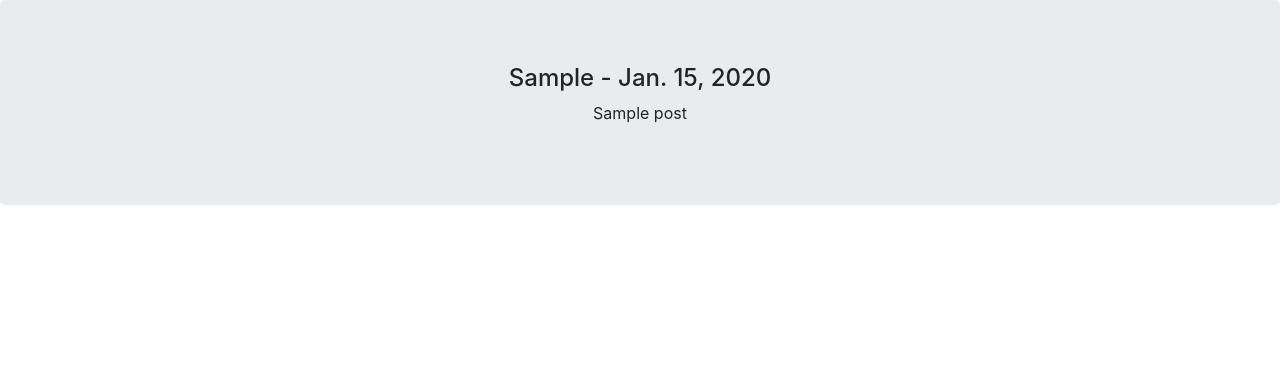
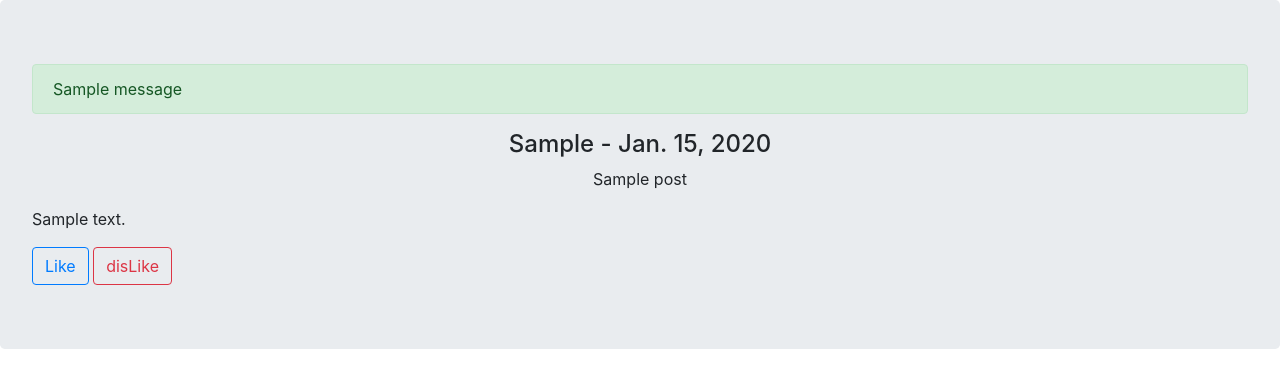
Before and after one commit to Shayan-9248/social_web, a Django app: a page that uses core/templates/base/base.html in a window 1280 px wide. Shown: the part 56-444 px from the top of the page. Run offline with Django 3.2, Linux system fonts and the light colour scheme; tables that the repository leaves empty hold one stand-in row (values such as "Sample post"); one stand-in notice (Sample message) is shown.

Commit message:
like & dislike view

```diff
--- a/accounts/urls.py
+++ b/accounts/urls.py
@@ -6,4 +6,6 @@ app_name = 'account'
 
 urlpatterns = [
     path('account/sign-in/', views.SignIn.as_view(), name='sign-in'),
+    path('log-out/', views.Logout.as_view(), name='log-out'),
+    path('dashborad/<int:user_id>/', views.user_dashboard, name='dashboard'),
 ]
--- a/core/templates/base/base.html
+++ b/core/templates/base/base.html
@@ -9,6 +9,7 @@
   <body>
     {% include 'base/navbar.html' %}
     <div class="jumbotron">
+        {% include 'base/messages.html' %}
         {% block content %}{% endblock %}
     </div>
     <script src="https://code.jquery.com/jquery-3.5.1.slim.min.js" integrity="sha384-DfXdz2htPH0lsSSs5nCTpuj/zy4C+OGpamoFVy38MVBnE+IbbVYUew+OrCXaRkfj" crossorigin="anonymous"></script>
--- /dev/null
+++ b/core/templates/base/messages.html
@@ -0,0 +1,5 @@
+{% if messages %}
+    {% for message in messages %}
+        <p {% if message.tags %} class="alert alert-{{ message.tags }}" {% endif %}>{{ message }}</p>
+    {% endfor %}
+{% endif %}
--- a/post/models.py
+++ b/post/models.py
@@ -15,6 +15,8 @@ class Post(TimeStamp):
     slug = models.SlugField(unique=True, null=True, blank=True)
     description = models.TextField()
     image = models.ImageField(default='1.jpg')
+    like = models.ManyToManyField(User, blank=True, related_name='like')
+    dislike = models.ManyToManyField(User, blank=True, related_name='dislike')
 
     def __str__(self):
         return f'{self.user} - {self.title[:20]}'
--- a/post/templates/post/detail.html
+++ b/post/templates/post/detail.html
@@ -6,4 +6,7 @@
 {% block content %}
     <h4 style="text-align: center;">{{ post.user|capfirst }} - {{ post.created|date }}</h4>
     <p style="text-align: center;"><a>{{ post.title }}</a></p>
+    <p style="text-align: center;"><a>{{ post.description|linebreaks }}</a></p>
+    <a href="{% url 'post:like' post.pk %}" class="btn btn-outline-primary">Like</a>
+    <a href="{% url 'post:dislike' post.pk %}" class="btn btn-outline-danger">disLike</a>
 {% endblock %}
--- a/post/templates/post/list.html
+++ b/post/templates/post/list.html
@@ -6,7 +6,7 @@
 {% block content %}
     {% for post in posts %}
         <div class="card">
-            <div class="card-header">{{ post.user|capfirst }}</div>
+            <div class="card-header"><a href="{% url 'account:dashboard' post.user.id %}">{{ post.user|capfirst }}</a></div>
             <div class="card-body"><a href="{{ post.get_absolute_url }}">{{ post.title }}</a></div>
         </div>
     {% endfor %}
--- a/post/urls.py
+++ b/post/urls.py
@@ -7,4 +7,7 @@ app_name = 'post'
 urlpatterns = [
     path('posts/list/', views.PostList.as_view(), name='list'),
     path('posts/<slug:slug>/<int:id>/', views.PostDetail.as_view(), name='detail'),
+    path('api/post/<int:pk>/', views.post, name='post'),
+    path('post-like/<int:pk>/', views.post_like, name='like'),
+    path('post-dislike/<int:pk>/', views.post_dislike, name='dislike'),
 ]
--- a/post/views.py
+++ b/post/views.py
@@ -1,4 +1,5 @@
-from django.shortcuts import render, get_object_or_404
+from django.shortcuts import render, get_object_or_404, redirect
+from django.http import JsonResponse
 from django.views import View
 from .models import *
 
@@ -17,3 +18,41 @@ class PostDetail(View):
     def get(self, request, slug, id):
         post = get_object_or_404(Post, slug=slug, id=id)
         return render(request, self.template_name, {'post': post})
+
+
+def post(request, pk):
+    user = request.user
+    post = get_object_or_404(Post, pk=pk)
+    return JsonResponse({
+        'like': post.like.count(),
+        'dislike': post.dislike.count(),
+        'status': request.user.is_authenticated
+    })
+
+
+def post_like(request, pk):
+    url = request.META.get("HTTP_REFERER")
+    user = request.user
+    post = get_object_or_404(Post, pk=pk)
+    if user in post.dislike.all():
+        post.dislike.remove(user)
+        post.like.add(user)
+    elif user in post.like.all():
+        post.like.remove(user)
+    else:
+        post.like.add(user)
+    return redirect(url)
+
+
+def post_dislike(request, pk):
+    url = request.META.get("HTTP_REFERER")
+    user = request.user
+    post = get_object_or_404(Post, pk=pk)
+    if user in post.like.all():
+        post.like.remove(user)
+        post.dislike.add(user)
+    elif user in post.dislike.all():
+        post.dislike.remove(user)
+    else:
+        post.dislike.add(user)
+    return redirect(url)
```
Also changed, not shown: accounts/templates/account/dashboard.html (added, +15 -0 lines), accounts/views.py (+19 -1 lines), post/migrations/0003_auto_20210406_0748.py (added).
